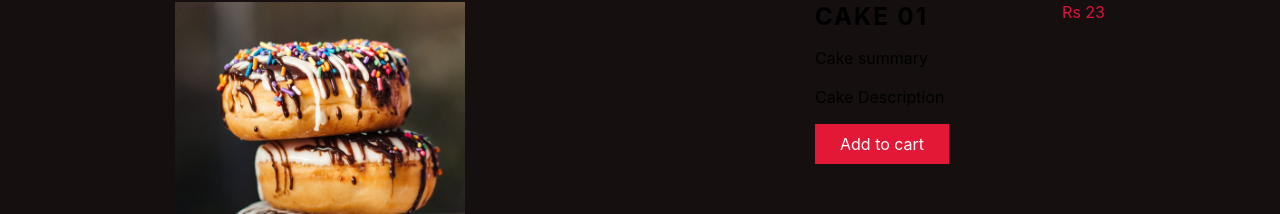
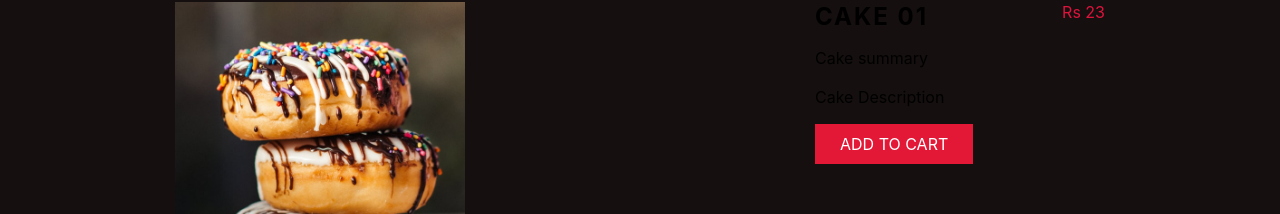
Before and after one commit to NSBM-SPM-2021/github-basics-Ishma99, a React (Create React App) app in the folder spm/: page /product/1 in a window 1280 px wide. Shown: the part 143-357 px from the top of the page. Built offline with nearby package versions, Linux system fonts and the light colour scheme.

Commit message:
Details page changes

```diff
--- a/spm/src/components/section/Details.js
+++ b/spm/src/components/section/Details.js
@@ -43,7 +43,7 @@ export class Details extends Component {
                                 <p>{item.description}</p>
                                 <p>{item.content}</p>
                                 <Link to="/cart" className="cart" onClick={() => addCart(item._id)}>
-                                    Add to cart
+                                    ADD TO CART
                                 </Link>
                             </div>
                         </div>
```
